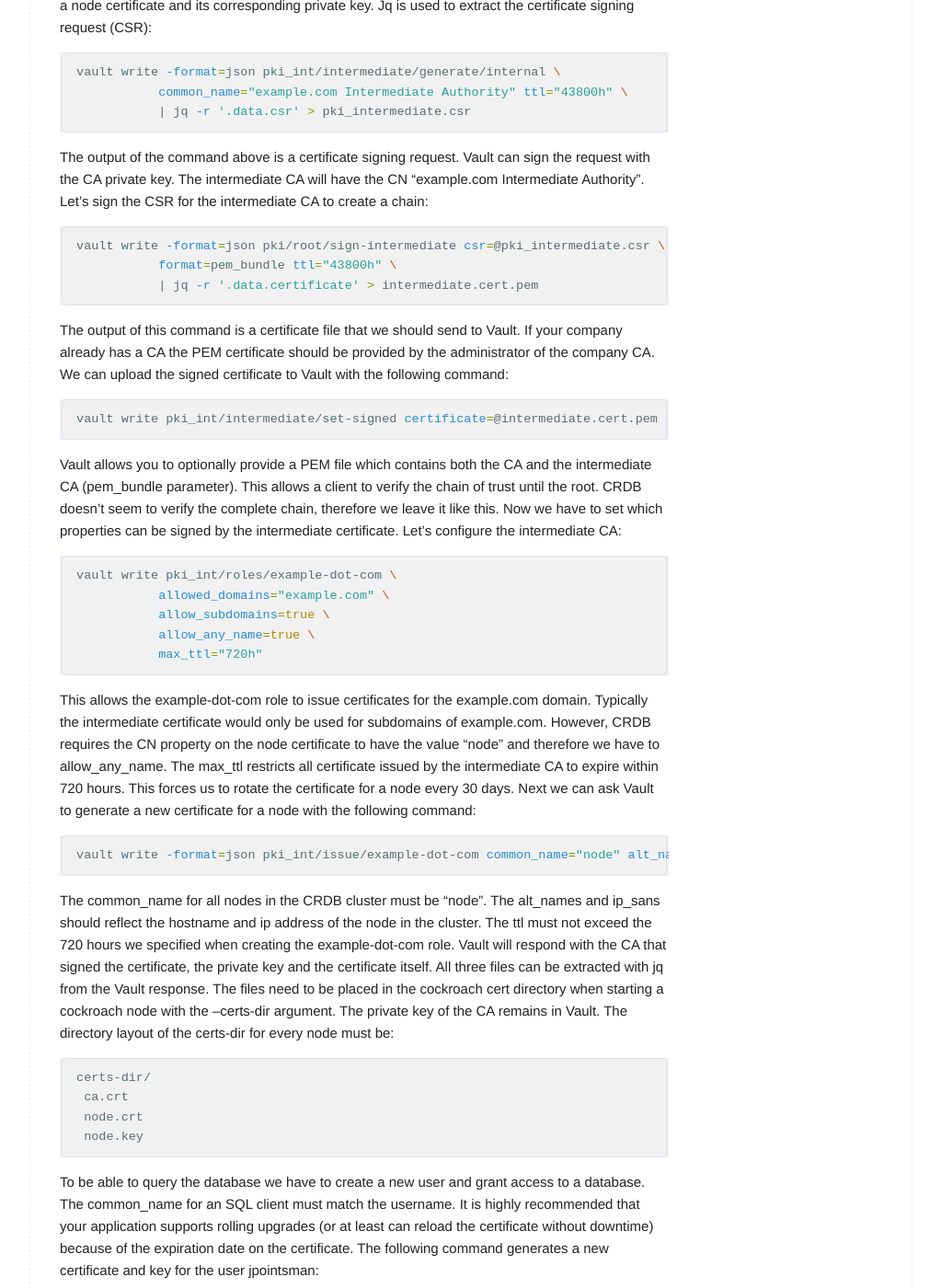
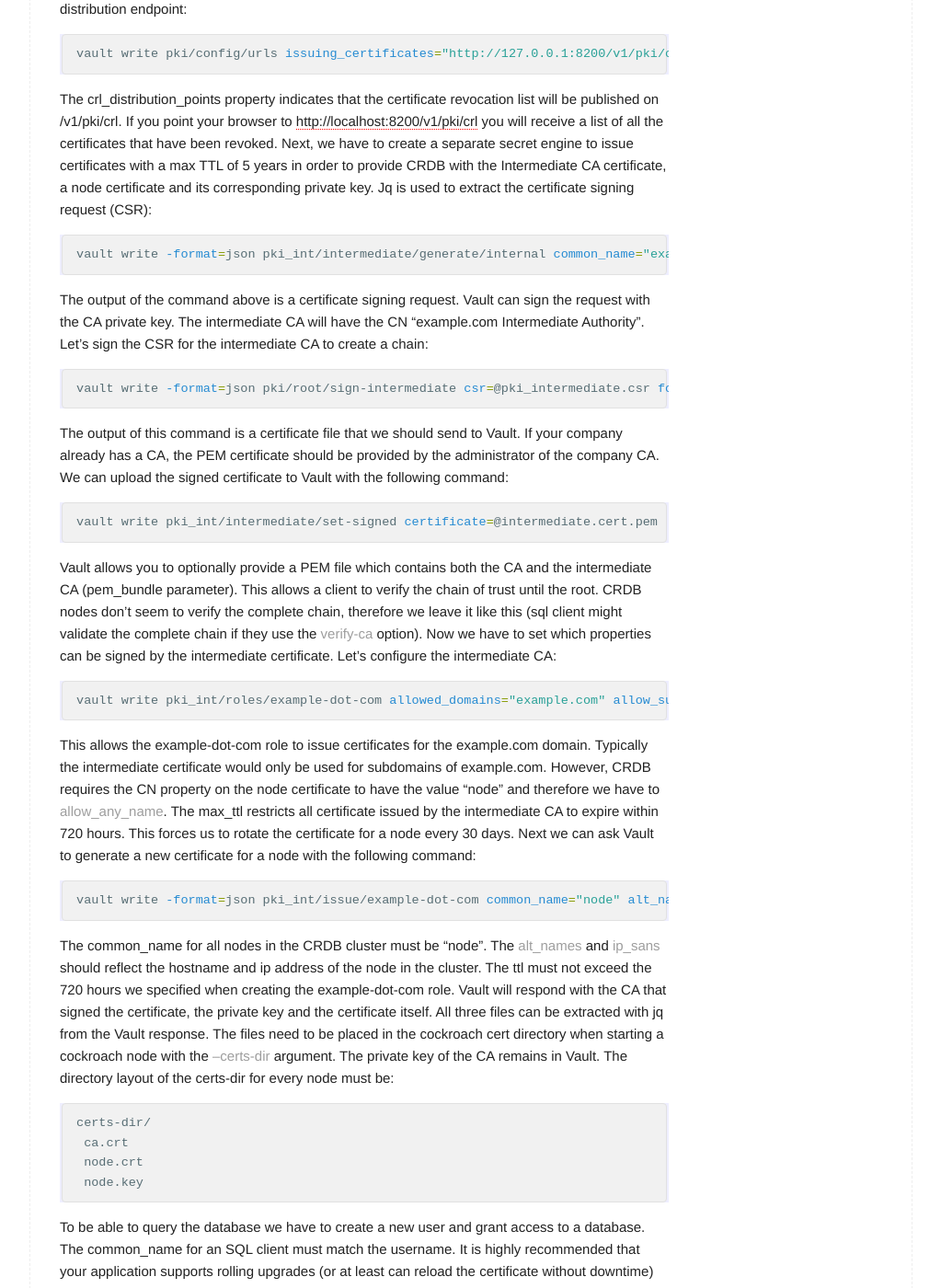
Before and after one commit to rinokadijk/vault-cockroach, a Jekyll site: the page built from docs/_posts/2019-08-26-Vault-CockroachDB.md, in a window 1280 px wide and 1400 px high, scrolled down 5897 px. Shown: the whole window at 92% size, without its empty margins (128-1151 px from the left). Built offline with Jekyll 4.4.1, drawn with Linux system fonts in a browser that asks for light colours; our own code applies the rules of GitHub Pages for plain Markdown files; some of the changed text lies outside the part shown.

Commit message:
textual improvements and containeroverview image added

````diff
--- a/docs/_posts/2019-08-26-Vault-CockroachDB.md
+++ b/docs/_posts/2019-08-26-Vault-CockroachDB.md
@@ -49,7 +49,7 @@
 
 Digital certificates are verified using a chain of trust. The trust anchor for the digital certificate is the root certificate authority (CA). Your browser ships with a couple of predefined CA's that you could use to issue a client certificate. However, it would be tedious to manually request a client certificate every you want a node to join the cluster (or the certificate for the node expires). It becomes really annoying when every new SQL client needs a certificate. To automate this process there are two options:
 
-**The cockroach cert command** can be used to create a chain of trust. You could you the openssl command to generate all the client certificates. In practice it's a lot easier to use the cockroach cert create-ca, cockroach cert create-node and cockroach cert create-client commands to automate this process. These commands provide the properties on the certificates that are required by a cockroach cluster to authenticate. All of these commands require you to have the CA certificate and private key present when issuing a certificate. In general it is not considered a good practice moving the private key of the CA around your infrastructure.
+**The cockroach cert command** can be used to create a chain of trust. You could use openssl to generate all the client certificates. In practice it's a lot easier to use the <span style="color: #9e9e9e">cockroach cert create-ca</span>, <span style="color: #9e9e9e">cockroach cert create-node</span> and <span style="color: #9e9e9e">cockroach cert create-client</span> commands to automate this process. These commands provide the properties on the certificates that are required by a cockroach cluster to authenticate. All of these commands require you to have the CA certificate and private key present when issuing a certificate. In general it is not considered a good practice moving the private key of the CA around your infrastructure.
 
 **Use an existing CA** if your company already has one. Digital certificates are signed with a private key. When using an existing CA, the third party or system is responsible for safely storing the private key to issue the digital certificates. When you want a new client to access the CRDB cluster, you should create a certificate with the correct properties and send a Certificate Signing Request (CSR) to the existing CA. The existing CA should respond with a digitally signed client certificate that can be used for authentication.
 
@@ -74,9 +74,11 @@
 docker-compose up
 ```
 
-The docker-compose file starts 1 Vault node in server mode and 3 CRDB nodes in server mode. The CRDB nodes discover each other through the docker network bridge (hostname: roach1, roach2 and roach3). Both the Vault and CRDB binary implement a server as well as a client. The vault-init-client container and roach-client container are running in client mode.
+The docker-compose file starts 1 Vault node in server mode and 3 CRDB nodes in server mode. The CRDB nodes discover each other through the docker network bridge (hostname: roach1, roach2 and roach3). Both the Vault and CRDB binary implement a server as well as a client. The vault-init-client container and roach-client container are running in client mode. The following diagram shows the relation between the containers in the example.
 
-In this example the client containers (vault-init-client and roach-client) are responsible for generating and distributing the certificates Docker through volume mappings. In a production setup it might be more convenient to extend the CRDB container with logic to request new certificates and revoke old certificates. Most of the logic in the example is in the vault-init-client container. It is responsible for bootstrapping the Vault container and initialising the PKI
+![container overview]({{ site.baseurl }}/assets/img/containeroverview.png)
+
+In this example the client containers (vault-init-client and roach-client) are responsible for generating and distributing the certificates Docker through volume mappings. In a production setup it might be more convenient to extend the CRDB container with logic to request new certificates and revoke old certificates. Most of the logic in the example is in the vault-init-client container. It is responsible for bootstrapping the Vault container and initialising the PKI secrets engine.
 
 **vault**
 
@@ -84,7 +86,7 @@
 
 **roach1, roach2 and roach3**
 
-The official CRDB Docker containers. A shell script waits for the CA.crt to become available before stating a cluster with the --secure and --join argument. The --join argument is used to discover the other CRDB nodes. The roach1 node is not provided a --join argument to init the cluster immediately. However, in a production scenario you must provide the --join argument for all nodes and explicitly trigger the init command to bootstrap the cluster. If you forget to add the --join argument, the node might act as if it were a single node cluster on reboot.
+The official CRDB Docker containers. A shell script waits for the CA.crt to become available before starting a cluster with the <span style="color: #9e9e9e">--secure</span> and <span style="color: #9e9e9e">--join</span> argument. The <span style="color: #9e9e9e">--join</span> argument is used to discover the other CRDB nodes. The roach1 node is not provided a <span style="color: #9e9e9e">--join</span> argument to init the cluster immediately. However, in a production scenario you must provide the <span style="color: #9e9e9e">--join</span> argument for all nodes and explicitly trigger the init command to bootstrap the cluster. If you forget to add the <span style="color: #9e9e9e">--join</span> argument, the node might act as if it were a single node cluster on reboot.
 
 You should also consider using something like Consul Template to discover and configure your nodes as cattle. The roach1 node exposes the dashboard and sql server on port 8080 and 26257. The other nodes don't expose any ports to avoid clashes. In a production scenario you would expose port 8080 and 26257 and use a load balancer to distribute load across all nodes. The certificates are generated by the vault-init-client container and shared through a Docker volume (/cockroach-data/roachX). Certificates are read from the Docker volume.
 
@@ -117,58 +119,46 @@
 After this we create a root private key and certificate with the maximum time to live. The common name (CN) property on the certificate will be example.com. The CN is the most precise naming element on the certificate and is used to identify the owner of the certificate. In this case the owner will be the self-proclaimed domain administrator for example.com. To create the CA and save the result to disk issue the following command:
 
 ```bash
-vault write -field=certificate pki/root/generate/internal \
-           common_name="example.com" \
-           ttl=87600h > CA_cert.crt
+vault write -field=certificate pki/root/generate/internal common_name="example.com" ttl=87600h > CA_cert.crt
 ```
 
 The write command can be used to add properties to the PKI configuration. The write command overwrites all properties for a path whereas the tune command modifies specific properties, but leaves other properties untouched. Now issue the following command to change the CRL distribution endpoint:
 
 ```bash
-vault write pki/config/urls \
-           issuing_certificates="http://127.0.0.1:8200/v1/pki/ca" \
-           crl_distribution_points="http://127.0.0.1:8200/v1/pki/crl"
+vault write pki/config/urls issuing_certificates="http://127.0.0.1:8200/v1/pki/ca" crl_distribution_points="http://127.0.0.1:8200/v1/pki/crl"
 ```
 
 The crl_distribution_points property indicates that the certificate revocation list will be published on /v1/pki/crl. If you point your browser to [http://localhost:8200/v1/pki/crl](http://localhost:8200/v1/pki/crl) you will receive a list of all the certificates that have been revoked. Next, we have to create a separate secret engine to issue certificates with a max TTL of 5 years in order to provide CRDB with the Intermediate CA certificate, a node certificate and its corresponding private key. Jq is used to extract the certificate signing request (CSR):
 
 ```bash
-vault write -format=json pki_int/intermediate/generate/internal \
-           common_name="example.com Intermediate Authority" ttl="43800h" \
-           | jq -r '.data.csr' > pki_intermediate.csr
+vault write -format=json pki_int/intermediate/generate/internal common_name="example.com Intermediate Authority" ttl="43800h" | jq -r '.data.csr' > pki_intermediate.csr
 ```
 
 The output of the command above is a certificate signing request. Vault can sign the request with the CA private key. The intermediate CA will have the CN "example.com Intermediate Authority". Let's sign the CSR for the intermediate CA to create a chain:
 
 ```bash
-vault write -format=json pki/root/sign-intermediate csr=@pki_intermediate.csr \
-           format=pem_bundle ttl="43800h" \
-           | jq -r '.data.certificate' > intermediate.cert.pem
+vault write -format=json pki/root/sign-intermediate csr=@pki_intermediate.csr format=pem_bundle ttl="43800h" | jq -r '.data.certificate' > intermediate.cert.pem
 ```
 
-The output of this command is a certificate file that we should send to Vault. If your company already has a CA the PEM certificate should be provided by the administrator of the company CA. We can upload the signed certificate to Vault with the following command:
+The output of this command is a certificate file that we should send to Vault. If your company already has a CA, the PEM certificate should be provided by the administrator of the company CA. We can upload the signed certificate to Vault with the following command:
 
 ```bash
 vault write pki_int/intermediate/set-signed certificate=@intermediate.cert.pem
 ```
 
-Vault allows you to optionally provide a PEM file which contains both the CA and the intermediate CA (pem_bundle parameter). This allows a client to verify the chain of trust until the root. CRDB doesn't seem to verify the complete chain, therefore we leave it like this. Now we have to set which properties can be signed by the intermediate certificate. Let's configure the intermediate CA:
+Vault allows you to optionally provide a PEM file which contains both the CA and the intermediate CA (pem_bundle parameter). This allows a client to verify the chain of trust until the root. CRDB nodes don't seem to verify the complete chain, therefore we leave it like this (sql client might validate the complete chain if they use the <span style="color: #9e9e9e">verify-ca</span> option). Now we have to set which properties can be signed by the intermediate certificate. Let's configure the intermediate CA:
 
 ```bash
-vault write pki_int/roles/example-dot-com \
-           allowed_domains="example.com" \
-           allow_subdomains=true \
-           allow_any_name=true \
-           max_ttl="720h"
+vault write pki_int/roles/example-dot-com allowed_domains="example.com" allow_subdomains=true allow_any_name=true max_ttl="720h"
 ```
 
-This allows the example-dot-com role to issue certificates for the example.com domain. Typically the intermediate certificate would only be used for subdomains of example.com. However, CRDB requires the CN property on the node certificate to have the value "node" and therefore we have to allow_any_name. The max_ttl restricts all certificate issued by the intermediate CA to expire within 720 hours. This forces us to rotate the certificate for a node every 30 days. Next we can ask Vault to generate a new certificate for a node with the following command:
+This allows the example-dot-com role to issue certificates for the example.com domain. Typically the intermediate certificate would only be used for subdomains of example.com. However, CRDB requires the CN property on the node certificate to have the value "node" and therefore we have to <span style="color: #9e9e9e">allow_any_name</span>. The max_ttl restricts all certificate issued by the intermediate CA to expire within 720 hours. This forces us to rotate the certificate for a node every 30 days. Next we can ask Vault to generate a new certificate for a node with the following command:
 
 ```bash
 vault write -format=json pki_int/issue/example-dot-com common_name="node" alt_names="roach1" ip_sans="::" ttl="720h" > /cockroach-certs/vault_response.json
 ```
 
-The common_name for all nodes in the CRDB cluster must be "node". The alt_names and ip_sans should reflect the hostname and ip address of the node in the cluster. The ttl must not exceed the 720 hours we specified when creating the example-dot-com role. Vault will respond with the CA that signed the certificate, the private key and the certificate itself. All three files can be extracted with jq from the Vault response. The files need to be placed in the cockroach cert directory when starting a cockroach node with the --certs-dir argument. The private key of the CA remains in Vault. The directory layout of the certs-dir for every node must be:
+The common_name for all nodes in the CRDB cluster must be "node". The <span style="color: #9e9e9e">alt_names</span> and <span style="color: #9e9e9e">ip_sans</span> should reflect the hostname and ip address of the node in the cluster. The ttl must not exceed the 720 hours we specified when creating the example-dot-com role. Vault will respond with the CA that signed the certificate, the private key and the certificate itself. All three files can be extracted with jq from the Vault response. The files need to be placed in the cockroach cert directory when starting a cockroach node with the <span style="color: #9e9e9e">--certs-dir</span> argument. The private key of the CA remains in Vault. The directory layout of the certs-dir for every node must be:
 
 ```text
 certs-dir/
@@ -228,7 +218,7 @@
 docker-compose run go-client
 ```
 
-The image below shows the statements that were executed by the go-client.
+The image below shows the statements tab of the [dashboard](https://localhost:8080) that were executed by the go-client.
 
 ![cockroach dashboard go-client]({{ site.baseurl }}/assets/img/cockroachgoclient.png)
 
````
Also changed, not shown: other parts of docs/_posts/2019-08-26-Vault-CockroachDB.md (+4 -4 lines), docs/assets/img/containeroverview.png (added).
